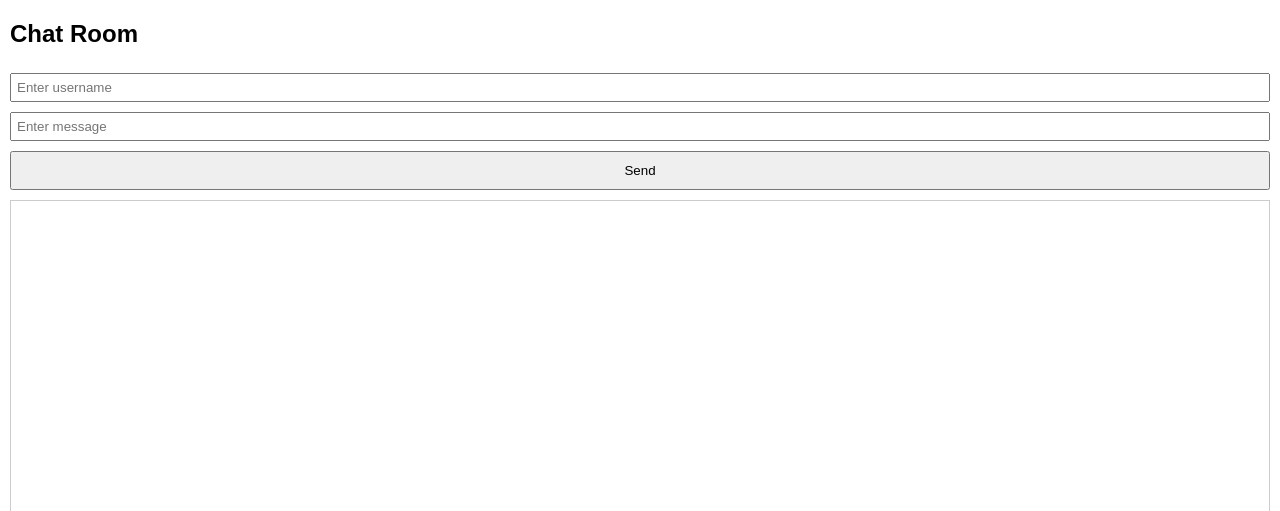
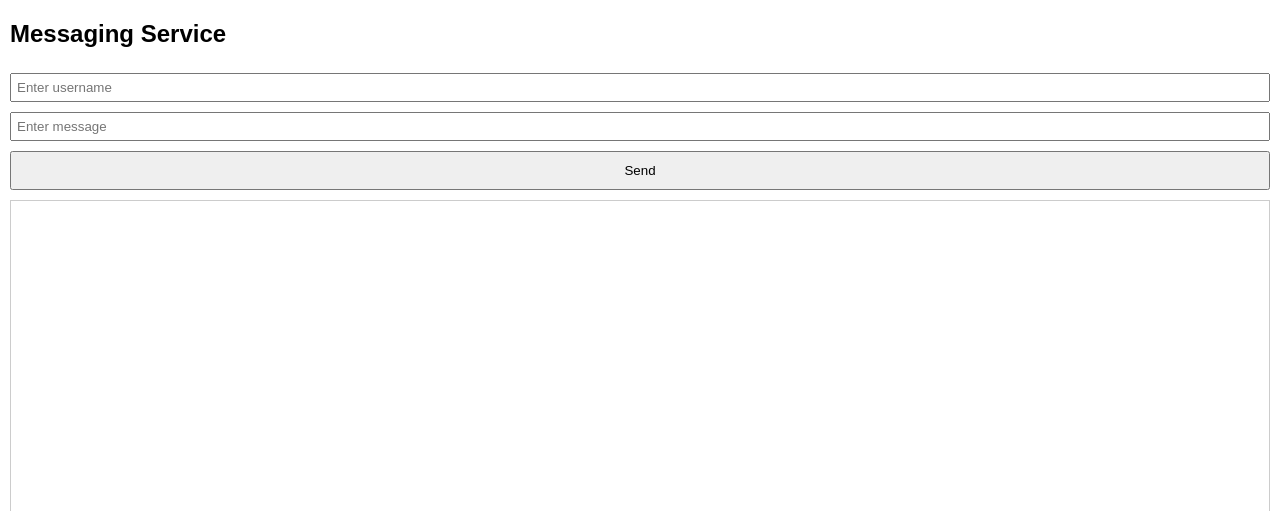
Before and after one commit to HamidAzizProtik/messaging-service, a Flask app: page / in a window 1280 px wide. Shown: the top 511 px of the page. Run offline with Flask 2, Linux system fonts and the light colour scheme; data that the repository does not hold is empty.

Commit message:
Update chat.html

```diff
--- a/templates/chat.html
+++ b/templates/chat.html
@@ -1,7 +1,7 @@
 <!DOCTYPE html>
 <html>
 <head>
-    <title>Chat Room</title>
+    <title>Messaging Service</title>
     <meta name="viewport" content="width=device-width, initial-scale=1.0">
     <style>
         body { font-family: Arial; margin: 10px; }
@@ -11,7 +11,7 @@
     </style>
 </head>
 <body>
-    <h2>Chat Room</h2>
+    <h2>Messaging Service</h2>
     <input id="username" placeholder="Enter username">
     <input id="message" placeholder="Enter message">
     <button onclick="sendMessage()">Send</button>
```
